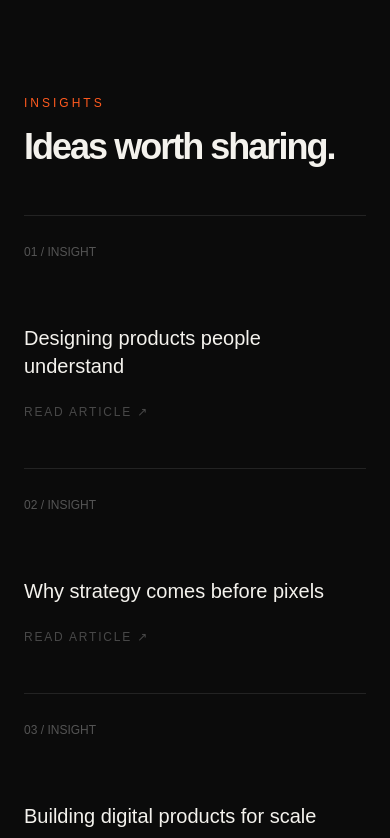
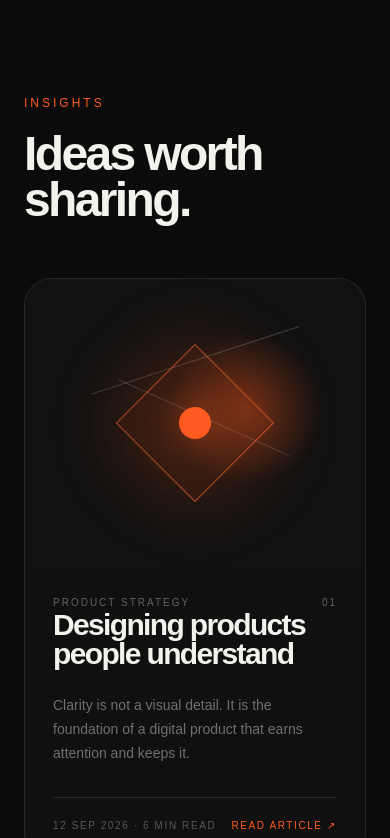
Before and after one commit to mohamad-es/Fonitas-website, a Next.js app: page / in a window 390 px wide. Shown: the part 6400-7238 px from the top of the page. Built offline with nearby package versions, Linux system fonts and the light colour scheme.

Commit message:
feat: integrate premium insights section

```diff
--- a/app/page.tsx
+++ b/app/page.tsx
@@ -2,17 +2,12 @@ import { Header } from "@/components/layout/header";
 import { HeroOrbit } from "@/components/home/hero-orbit";
 import { ProjectShowcase } from "@/components/home/project-showcase";
 import { AboutProcess } from "@/components/home/about-process";
+import { InsightsShowcase } from "@/components/home/insights-showcase";
 
 const solutions = [
   ["01", "Strategy", "We turn ambitious ideas into clear digital direction, defining what to build and why it matters."],
   ["02", "Design", "Human-centered interfaces and experiences that make complex products feel simple and intuitive."],
   ["03", "Development", "Fast, scalable digital products engineered for real users, real businesses and long-term growth."],
-];
-
-const insights = [
-  "Designing products people understand",
-  "Why strategy comes before pixels",
-  "Building digital products for scale",
 ];
 
 const Arrow = () => <span aria-hidden="true">↗</span>;
@@ -61,7 +56,18 @@ export default function Home() {
 
       <AboutProcess />
 
-      <section id="insights" className="border-y border-white/[0.08] bg-[#0b0b0b]"><div className="mx-auto max-w-[1400px] px-6 py-28 lg:px-10 lg:py-32"><div className="mb-12"><p className="mb-4 text-xs uppercase tracking-[0.25em] text-[#ff5a1f]">Insights</p><h2 className="font-display text-4xl font-semibold sm:text-6xl">Ideas worth sharing.</h2></div><div className="grid gap-5 md:grid-cols-3">{insights.map((title, i) => <article key={title} className="group border-t border-white/10 py-7"><p className="text-xs text-white/30">0{i + 1} / INSIGHT</p><h3 className="mt-16 text-xl leading-7 transition group-hover:text-[#ff6a2a]">{title}</h3><p className="mt-6 text-xs uppercase tracking-[.15em] text-white/25">Read article <Arrow /></p></article>)}</div></div></section>
+      <section id="insights" className="border-y border-white/[0.08] bg-[#0b0b0b]">
+        <div className="mx-auto max-w-[1400px] px-6 py-28 lg:px-10 lg:py-40">
+          <div className="mb-14 flex items-end justify-between gap-6">
+            <div>
+              <p className="mb-5 text-xs uppercase tracking-[0.25em] text-[#ff5a1f]">Insights</p>
+              <h2 className="font-display text-5xl font-semibold leading-[.95] sm:text-7xl">Ideas worth<br />sharing.</h2>
+            </div>
+            <a href="#contact" className="hidden text-sm text-white/45 transition hover:text-white sm:block">All insights <Arrow /></a>
+          </div>
+          <InsightsShowcase />
+        </div>
+      </section>
 
       <section id="contact" className="relative overflow-hidden px-6 py-32 text-center lg:py-48"><div className="absolute left-1/2 top-1/2 h-[500px] w-[500px] -translate-x-1/2 -translate-y-1/2 rounded-full bg-[#ff5a1f]/10 blur-[130px]" /><div className="relative"><p className="mb-7 text-xs uppercase tracking-[.3em] text-[#ff5a1f]">Have an idea?</p><h2 className="font-display text-[clamp(4rem,11vw,10rem)] font-semibold leading-[.82]">Let&apos;s build<br /><span className="text-white/30">what&apos;s next.</span></h2><a href="mailto:hello@foonitas.com" className="mt-12 inline-flex rounded-full bg-[#ff5a1f] px-7 py-4 text-sm font-semibold text-black transition hover:bg-[#ff7a3d] hover:shadow-[0_0_40px_rgba(255,90,31,.2)]">Start a project <span className="ml-2"><Arrow /></span></a></div></section>
 
```
